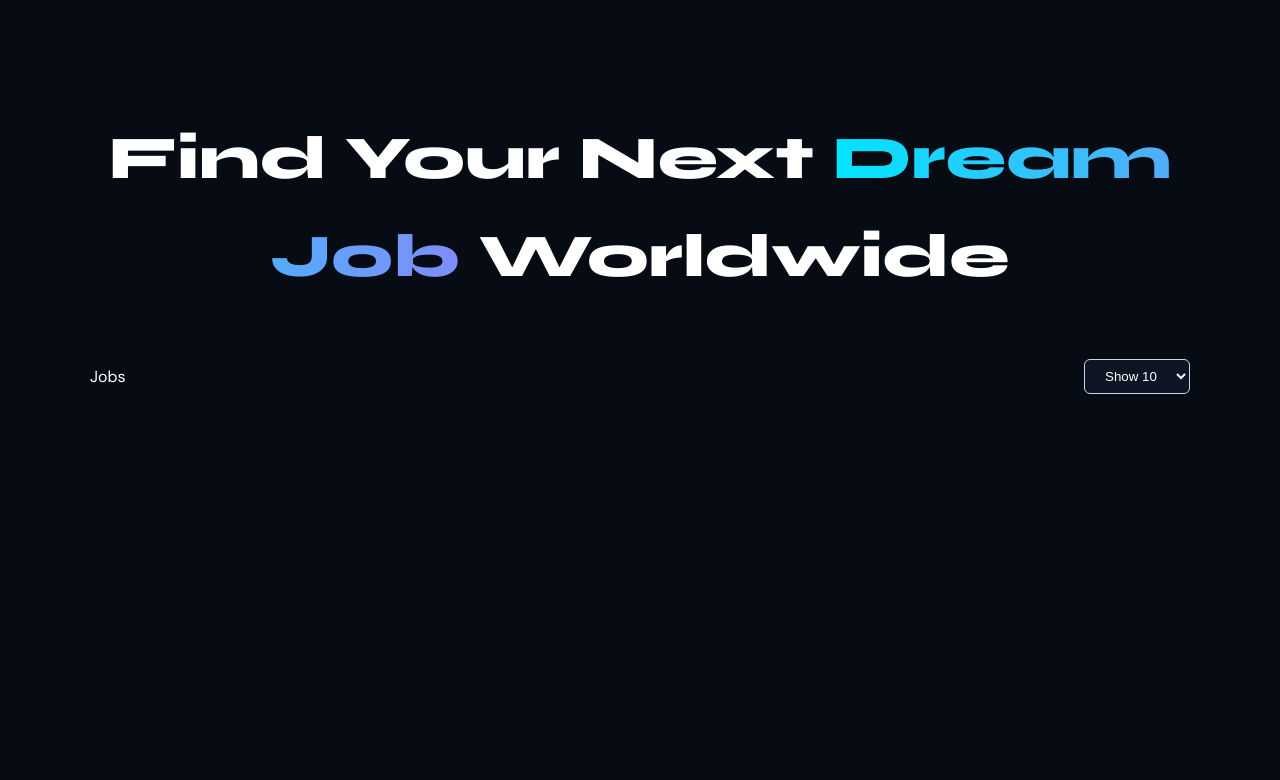
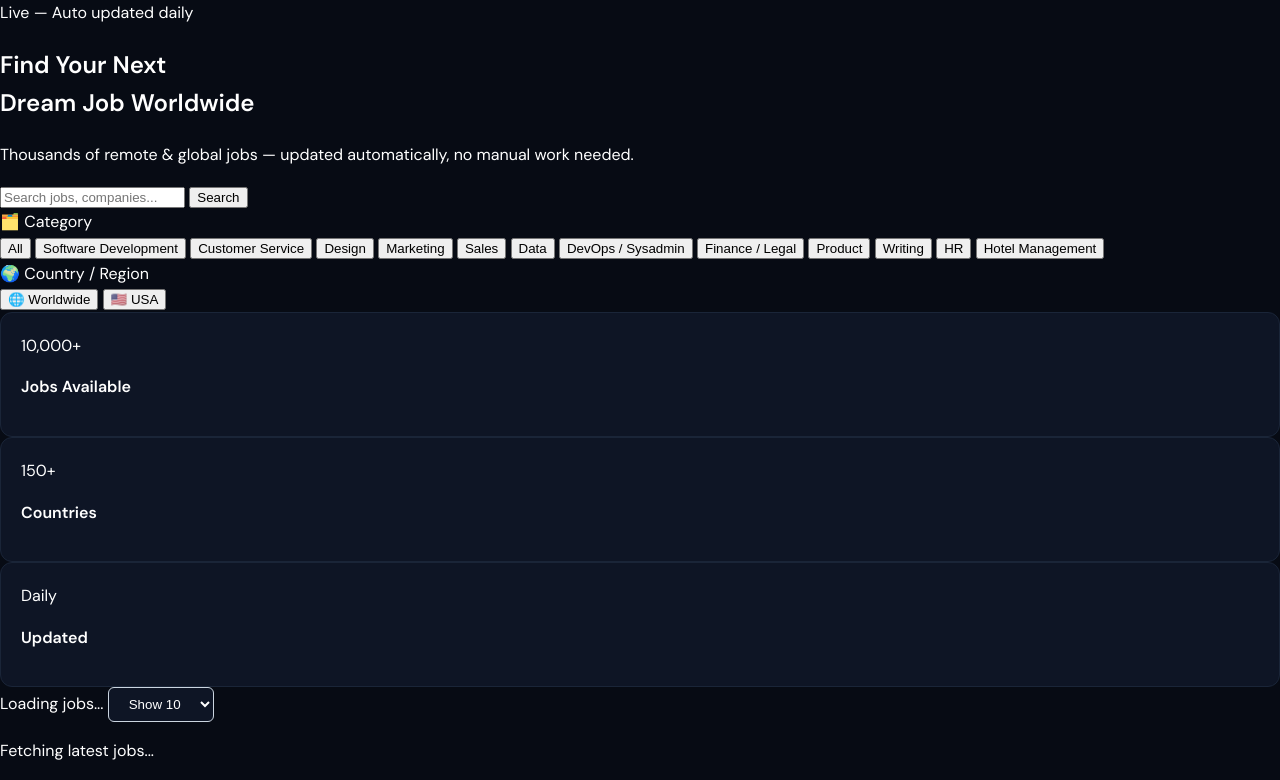
Before and after one commit to Kashifasif2493/jobhunt, a Flask app: page / in a window 1280 px wide. Shown: the part 60-840 px from the top of the page. Before the commit the page ends 454 px from the top, so only its background shows below. Run offline with Flask 3, Linux system fonts and the light colour scheme; data that the repository does not hold is empty.

Commit message:
Update index.html

```diff
--- a/jobhunt-main/templates/index.html
+++ b/jobhunt-main/templates/index.html
@@ -1,62 +1,75 @@
 {% extends "base.html" %}
 
-{% block title %}WorldJobShunt — Find Jobs Worldwide{% endblock %}
+{% block title %}JobHunt — Find Remote & Worldwide Jobs{% endblock %}
+{% block meta_desc %}Discover thousands of remote and worldwide jobs across tech, design, marketing and more. Updated automatically every day.{% endblock %}
 
 {% block extra_styles %}
 <style>
-  /* Hero Section */
-  .hero { text-align: center; padding: 60px 16px 40px; }
-  .hero h1 { font-family: 'Syne', sans-serif; font-size: clamp(1.8rem, 6vw, 3.8rem); font-weight: 800; color: #fff; margin-bottom: 14px; }
-  .hero h1 span { background: linear-gradient(90deg, var(--accent), #818cf8); -webkit-background-clip: text; -webkit-text-fill-color: transparent; }
+  /* ── CSS VARIABLES & ACCESSIBILITY ── */
+  .sr-only { position: absolute; width: 1px; height: 1px; padding: 0; margin: -1px; overflow: hidden; clip: rect(0, 0, 0, 0); border: 0; }
 
-  /* Main Layout */
-  .main { max-width: 1100px; margin: 0 auto 40px; padding: 0 16px; }
-  .stats-bar { display: flex; align-items: center; justify-content: space-between; margin-bottom: 20px; }
-
-  /* Job Grid - Wahi purana design */
-  .job-grid { display: grid; grid-template-columns: repeat(auto-fill, minmax(280px, 1fr)); gap: 14px; }
-  .job-card { background: var(--surface); border: 1px solid #1a2538; border-radius: 16px; padding: 18px; }
-
-  /* Fixes */
-  .sr-only { position: absolute; width: 1px; height: 1px; padding: 0; margin: -1px; overflow: hidden; clip: rect(0, 0, 0, 0); border: 0; }
-  .sort-select { background: var(--surface); color: var(--text); border: 1px solid var(--muted); padding: 8px 16px; border-radius: 6px; cursor: pointer; }
+  /* Yahan aapka baki ka pura CSS wahi rahega jo aapne upar diya hai */
+  /* Hero, Search, Filters, Job Cards, Pagination etc. */
+  /* ... (Copy your original CSS block here) ... */
 </style>
 {% endblock %}
 
 {% block content %}
 <section class="hero">
-  <h1>Find Your Next <span>Dream Job</span> Worldwide</h1>
+  <div class="live-badge"><div class="dot"></div> Live — Auto updated daily</div>
+  <h1>Find Your Next<br><span>Dream Job</span> Worldwide</h1>
+  <p>Thousands of remote & global jobs — updated automatically, no manual work needed.</p>
+
+  <div class="search-wrap">
+    <input type="text" id="searchInput" placeholder="Search jobs, companies..." aria-label="Search jobs" />
+    <button class="btn-search" onclick="resetAndLoad()">Search</button>
+  </div>
+
+  <div class="filter-section">
+    <span class="filter-label">🗂️ Category</span>
+    <div class="pills-wrap" id="categoryPills">
+      {% for cat in categories %}
+      <button class="pill {% if loop.first %}cat-active{% endif %}" onclick="selectCategory(this, '{{ cat }}')">{{ cat }}</button>
+      {% endfor %}
+    </div>
+  </div>
+
+  <div class="filter-section">
+    <span class="filter-label">🌍 Country / Region</span>
+    <div class="pills-wrap" id="countryPills">
+      <button class="pill country-pill country-active" onclick="selectCountry(this, '')">🌐 Worldwide</button>
+      <button class="pill country-pill" onclick="selectCountry(this, 'USA')">🇺🇸 USA</button>
+      </div>
+  </div>
 </section>
+
+<div class="stats-section">
+  <div class="stat-card"><div class="num">10,000+</div><p>Jobs Available</p></div>
+  <div class="stat-card"><div class="num">150+</div><p>Countries</p></div>
+  <div class="stat-card"><div class="num">Daily</div><p>Updated</p></div>
+</div>
 
 <main class="main">
   <div class="stats-bar">
-    <span id="jobCount">Jobs</span>
+    <span id="jobCount">Loading jobs...</span>
     <label for="perPageSelect" class="sr-only">Items per page</label>
     <select class="sort-select" id="perPageSelect" onchange="resetAndLoad()">
+      <option value="5">Show 5</option>
       <option value="10" selected>Show 10</option>
       <option value="20">Show 20</option>
+      <option value="40">Show 40</option>
     </select>
   </div>
 
   <div id="jobGrid" class="job-grid">
-    </div>
+    <div class="loading" style="grid-column:1/-1"><div class="spinner"></div><p>Fetching latest jobs...</p></div>
+  </div>
+
+  <div class="pagination" id="pagination"></div>
 </main>
 
 <script>
-  // Aapka original JavaScript logic (yahan wahi purana logic rahega)
-  async function loadJobs() {
-    const grid = document.getElementById('jobGrid');
-    const res = await fetch(`/api/jobs?limit=200`);
-    const data = await res.json();
-    const jobs = data.jobs || [];
-    grid.innerHTML = jobs.map(j => `
-      <div class="job-card">
-        <h3>${j.title}</h3>
-        <p>${j.company}</p>
-        <a href="${j.url}" target="_blank" style="color:var(--accent)">Apply</a>
-      </div>
-    `).join('');
-  }
-  loadJobs();
+  /* Yahan aapka original JS logic wahi rahega */
+  /* ... (Copy your original Script block here) ... */
 </script>
 {% endblock %}
```
